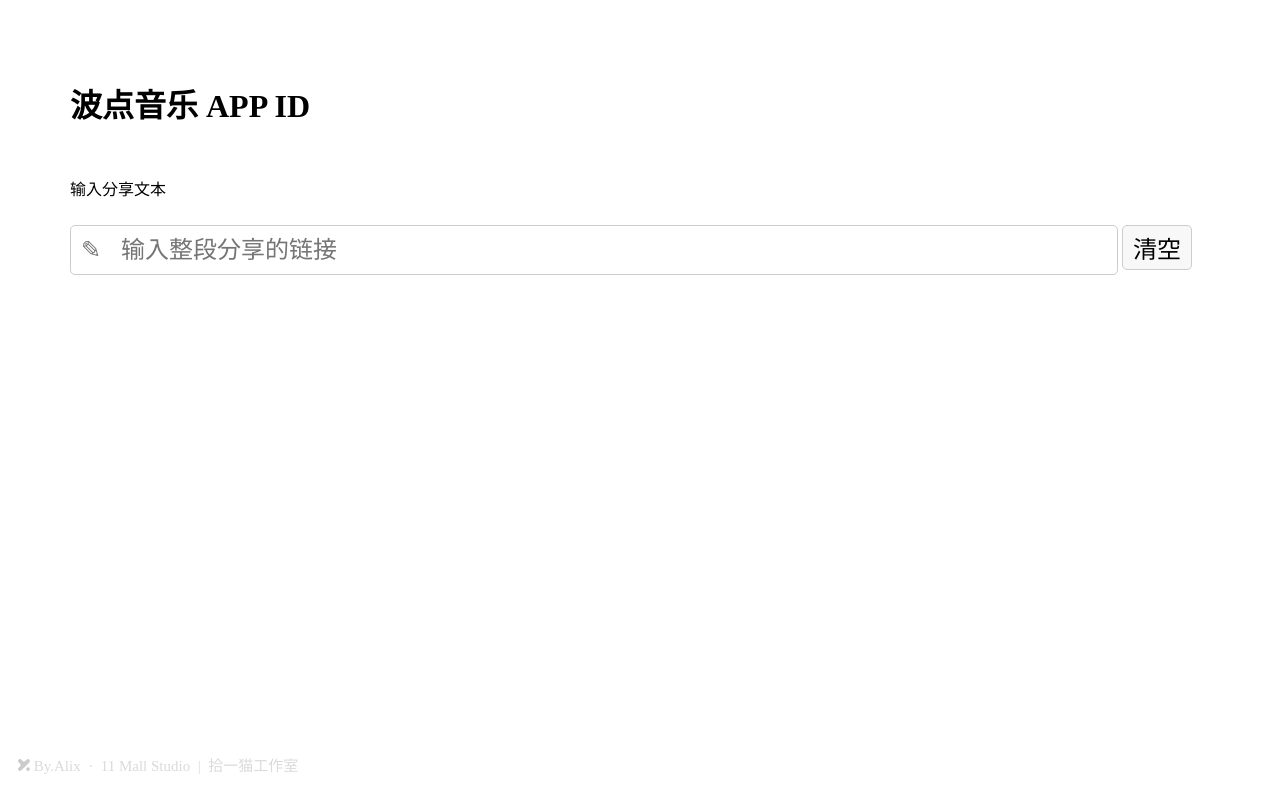
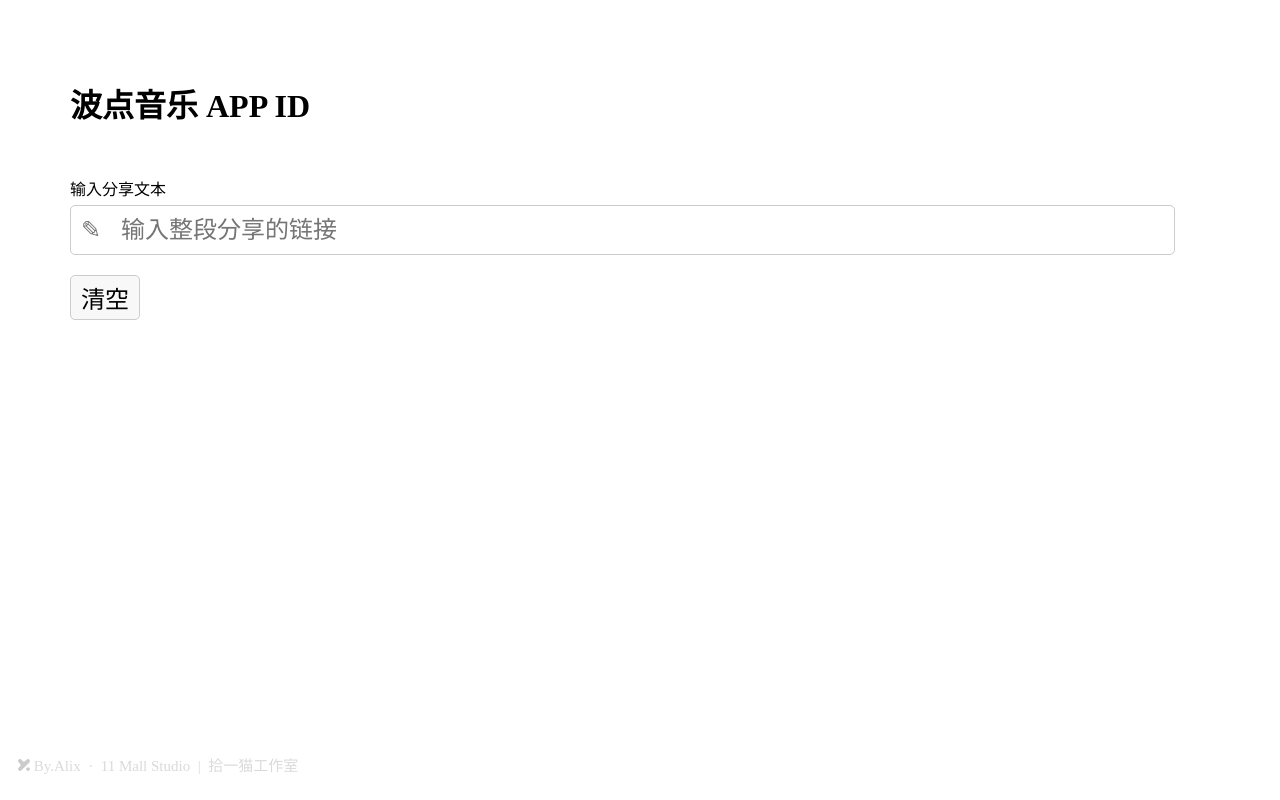
Before and after one commit to liuxueyong/NFC, a plain HTML site: page bd-app.html in a window 1280 px wide. Drawn offline with Linux system fonts and the light colour scheme.

Commit message:
Update style.css

```diff
--- a/css/style.css
+++ b/css/style.css
@@ -10,7 +10,7 @@ body footer{
 	padding-right:15px;
 	padding-left:15px;
 	margin-right:auto;
-	margin-left:auto
+	margin-left:auto;
 }
 @media (min-width:576px){
 	.container{max-width:540px}
@@ -48,7 +48,7 @@ input[type="text"] {
     padding: 10px; /* 调整输入框内边距 */
     border: 1px solid #ccc; /* 修改输入框边框样式 */
     border-radius: 5px; /* 圆角边框 */
-    width: 90%; /* 调整输入框宽度 */
+    width: 95%; /* 调整输入框宽度 */
 }
 
 button {
```
